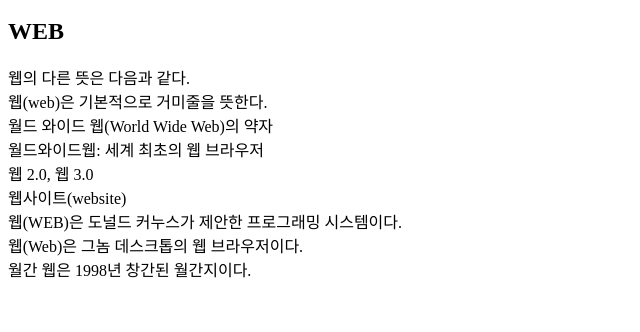
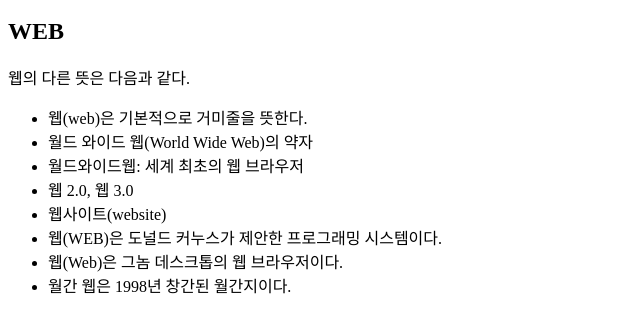
Before and after one commit to doal2/web1, a plain HTML site: page index.html in a window 1280 px wide. Shown: the part 136-468 px from the top of the page, without its empty margins (0-640 px from the left). Drawn offline with Linux system fonts and the light colour scheme.

Commit message:
body h2 unorder list add

```diff
--- a/index.html
+++ b/index.html
@@ -12,14 +12,17 @@
     <li><a href="3.html">JavaScript</a></li>
   </ol>
   <h2>WEB</h2>
-  <p>웹의 다른 뜻은 다음과 같다.<br>
-  웹(web)은 기본적으로 거미줄을 뜻한다.<br>
-  월드 와이드 웹(World Wide Web)의 약자<br>
-  월드와이드웹: 세계 최초의 웹 브라우저<br>
-  웹 2.0, 웹 3.0<br>
-  웹사이트(website)<br>
-  웹(WEB)은 도널드 커누스가 제안한 프로그래밍 시스템이다.<br>
-  웹(Web)은 그놈 데스크톱의 웹 브라우저이다.<br>
-  월간 웹은 1998년 창간된 월간지이다.<br></p>
+  <p>
+  웹의 다른 뜻은 다음과 같다.<br>
+  <ul>
+  <li>웹(web)은 기본적으로 거미줄을 뜻한다.<br></li>
+  <li>월드 와이드 웹(World Wide Web)의 약자<br></li>
+  <li>월드와이드웹: 세계 최초의 웹 브라우저<br></li>
+  <li>웹 2.0, 웹 3.0<br></li>
+  <li>웹사이트(website)<br></li>
+  <li>웹(WEB)은 도널드 커누스가 제안한 프로그래밍 시스템이다.<br></li>
+  <li>웹(Web)은 그놈 데스크톱의 웹 브라우저이다.<br></li>
+  <li>월간 웹은 1998년 창간된 월간지이다.<br></p></li>
+  </ul>
 </body>
 </html>
```
